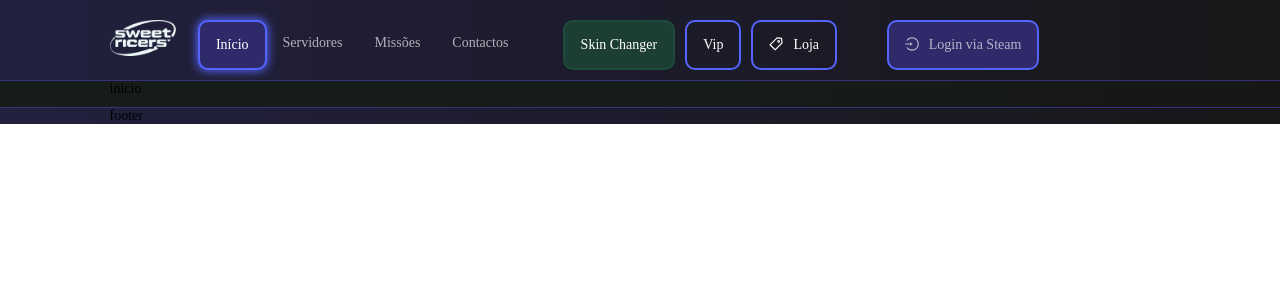
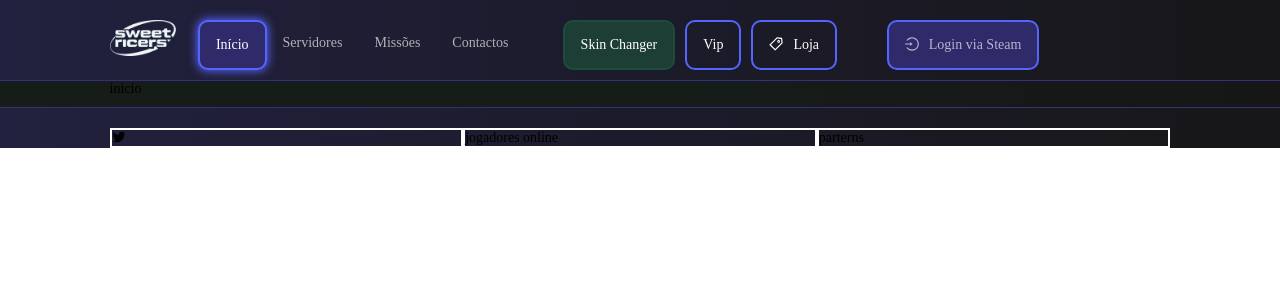
Before and after one commit to heyliceeee/sweetRicers, a React (Create React App) app in the folder sweetricers/: page / in a window 1280 px wide. Shown: the top 300 px of the page. Built offline with nearby package versions, Linux system fonts and the light colour scheme; the HTML template or start-up script is replaced by a standard one.

Commit message:
:lipstick: footer

```diff
--- a/sweetricers/src/footer/Footer.js
+++ b/sweetricers/src/footer/Footer.js
@@ -1,7 +1,24 @@
 import React from "react";
+import { Row, Col } from "antd";
+import { TwitterOutlined } from "@ant-design/icons";
+
 
 function Footer() {
-  return <div>footer</div>;
+  return (
+    <Row style={{ marginTop: "20px" }}>
+      <Col xs={8} sm={8} md={8} lg={8} style={{ border: "2px solid #ffff" }}>
+      <TwitterOutlined />
+      </Col>
+
+      <Col xs={8} sm={8} md={8} lg={8} style={{ border: "2px solid #ffff" }}>
+        jogadores online
+      </Col>
+
+      <Col xs={8} sm={8} md={8} lg={8} style={{ border: "2px solid #ffff" }}>
+        parterns
+      </Col>
+    </Row>
+  );
 }
 
 export default Footer;
```
